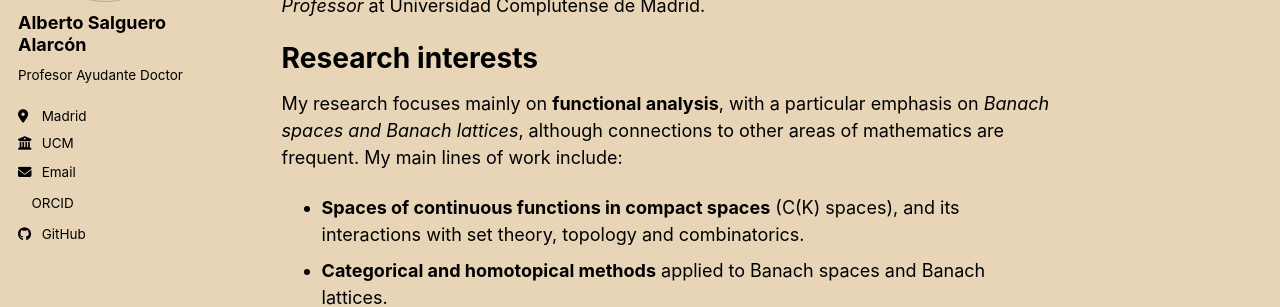
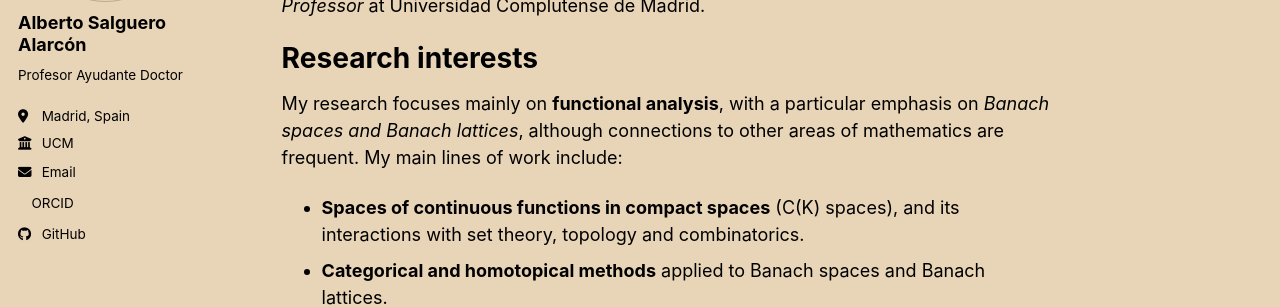
Before and after one commit to salgueroalarcon/salgueroalarcon.github.io, a Jekyll site: the page built from _pages/about.md, in a window 1280 px wide. Shown: the part 310-617 px from the top of the page. Built offline with Jekyll 4.4.1, drawn with Linux system fonts in a browser that asks for light colours; a style sheet for code colours, icons or effects is not loaded.

Commit message:
Update location format and add MathSciNet and ZBMath links

```diff
--- a/_config.yml
+++ b/_config.yml
@@ -27,7 +27,7 @@ author:
   name             : "Alberto Salguero Alarcón"
   pronouns         : # example: "she/her"
   bio              : "Profesor Ayudante Doctor"
-  location         : "Madrid"
+  location         : "Madrid, Spain"
   employer         : "UCM"
   uri              : # URL
   email            : "albsalgu@ucm.es"
@@ -38,6 +38,7 @@ author:
   googlescholar    :
   inspire-hep      : # URL
   impactstory      : # URL
+  mathscinet       : "https://mathscinet.ams.org/mathscinet/MRAuthorID/1319271"
   orcid            : "https://orcid.org/0000-0001-6100-0766"
   semantic         : # URL
   ssrn             : # URL
@@ -45,6 +46,8 @@ author:
   researchgate     : # URL
   scopus           : # URL
   zotero           : # URL
+  zbmath           : "https://zbmath.org/authors/salguero-alarcon.alberto"
+
 
 
   # Repositories and software development
```
